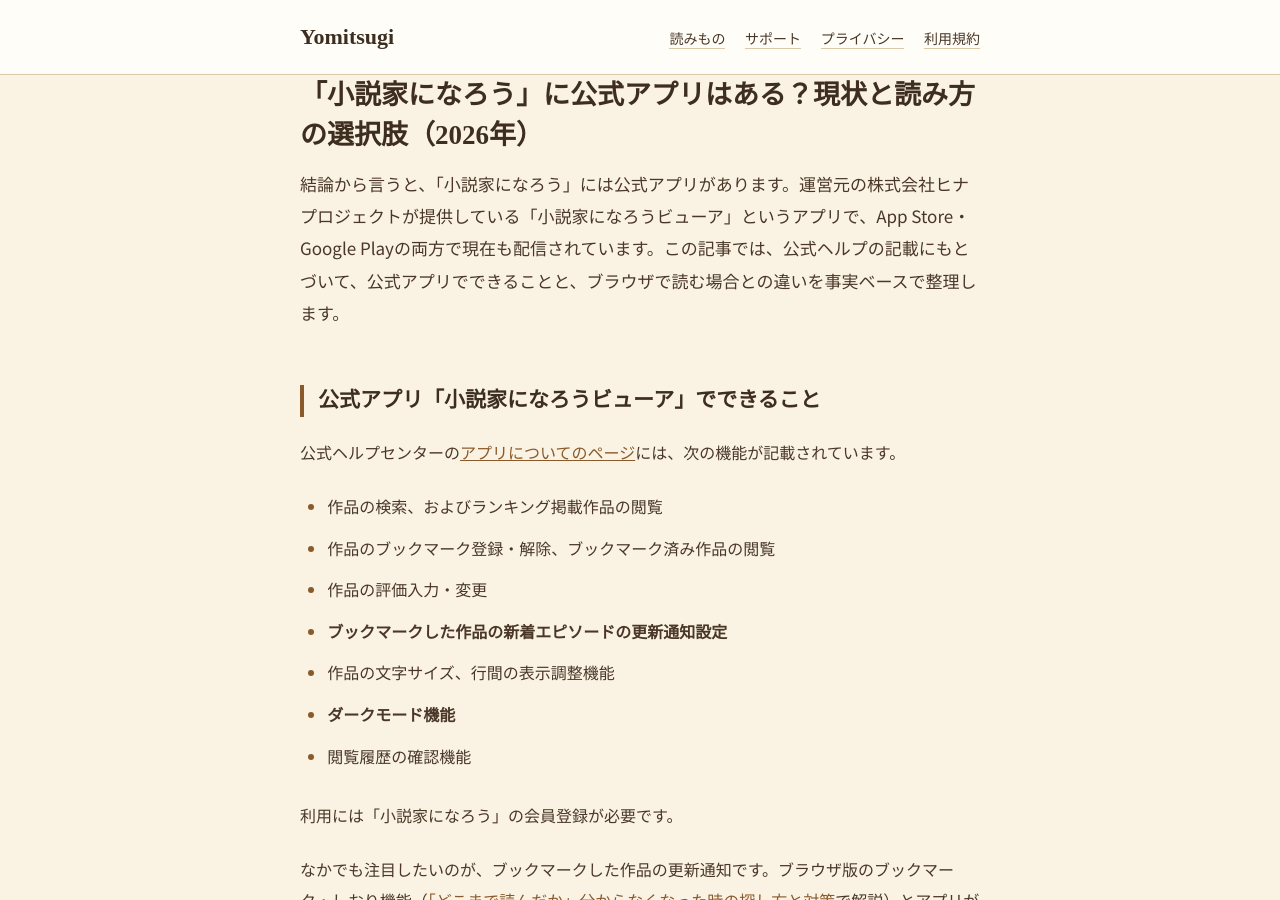
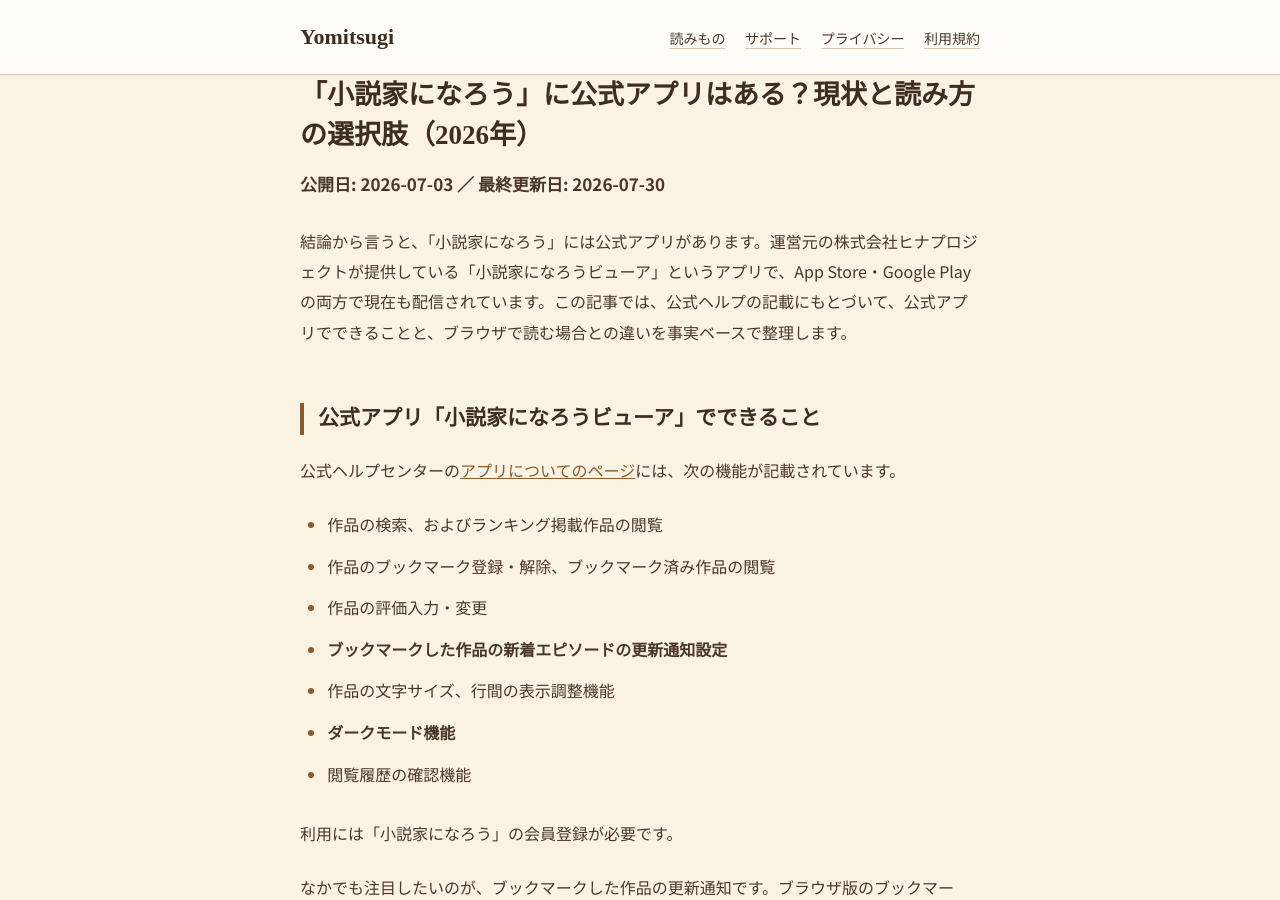
Before and after one commit to MetamoL/yomitsugi-legal, a Jekyll site: the page built from articles/narou-koushiki-app.md, in a window 1280 px wide and 900 px high. Built offline with Jekyll 4.4.1, drawn with Linux system fonts in a browser that asks for light colours; our own code applies the rules of GitHub Pages for plain Markdown files.

Commit message:
記事2本に日付表示行を追加（前コミットの入れ忘れ・メタ情報は追加済みだった）
Co-Authored-By: Claude Fable 5 <noreply@anthropic.com>

```diff
--- a/articles/narou-koushiki-app.md
+++ b/articles/narou-koushiki-app.md
@@ -7,6 +7,8 @@ last_modified_at: 2026-07-30
 ---
 
 # 「小説家になろう」に公式アプリはある？現状と読み方の選択肢（2026年）
+
+**公開日: 2026-07-03 ／ 最終更新日: 2026-07-30**
 
 結論から言うと、「小説家になろう」には公式アプリがあります。運営元の株式会社ヒナプロジェクトが提供している「小説家になろうビューア」というアプリで、App Store・Google Playの両方で現在も配信されています。この記事では、公式ヘルプの記載にもとづいて、公式アプリでできることと、ブラウザで読む場合との違いを事実ベースで整理します。
 
```
Also changed, not shown: articles/narou-dokomade-yonda.md (+2 -0 lines).
